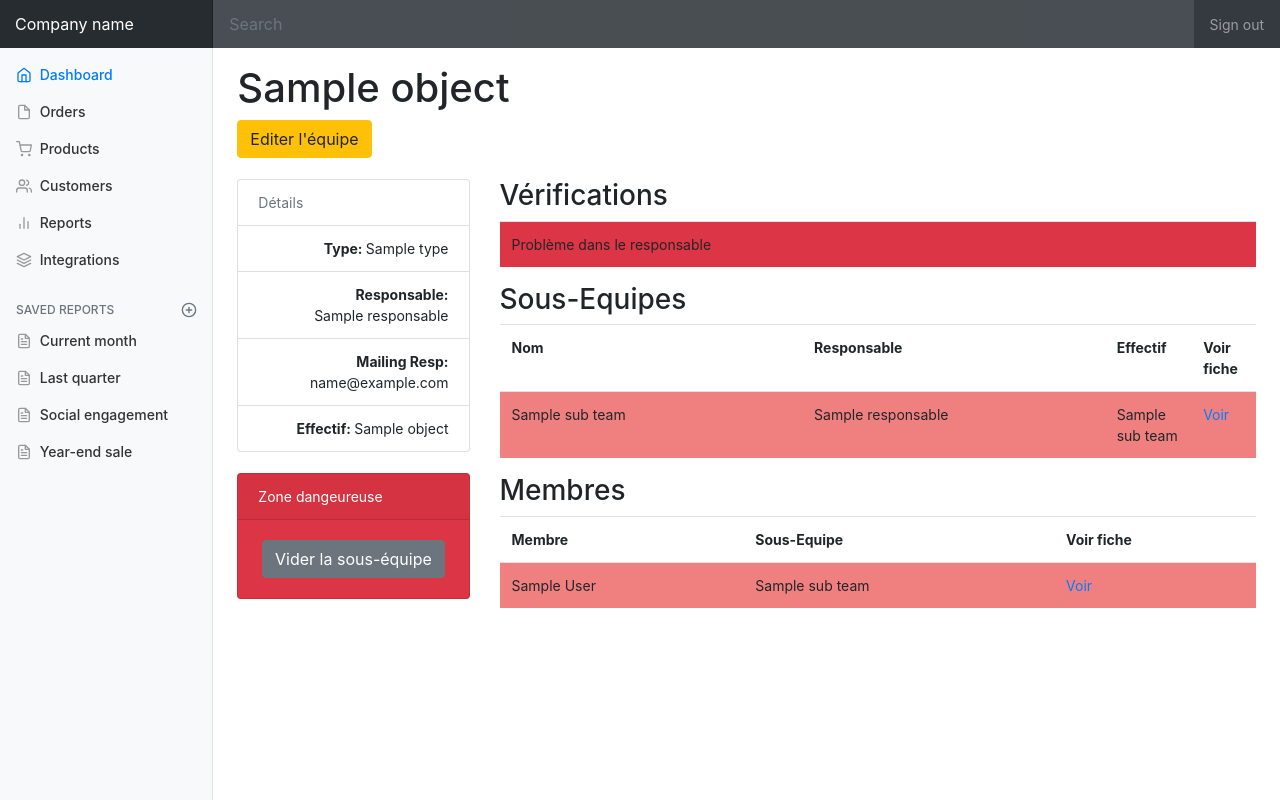
After one commit to BdEINSALyon/mapp, a Django app: template active_members/templates/active_members/team_detail.html in a window 1280 px wide. The commit adds this page. Run offline with Django 3.2, Linux system fonts and the light colour scheme; the template is opened without the code that fills it: most values are stand-ins (such as "Sample title", 1, 10 or a date in 2020); some libraries are stand-ins or nearby versions.

Commit message:
Change form and template, add account management

```diff
--- /dev/null
+++ b/active_members/templates/active_members/team_detail.html
@@ -0,0 +1,85 @@
+{% extends "base.html" %}
+{% block content %}
+    <div class="row">
+        <div class="col">
+            <h1 class="">{{ object.name }}</h1>
+            <a href="{% url "edit_team" object.pk %}"><button type="button" class="btn btn-warning">Editer l'équipe</button></a>
+            <br>
+        </div>
+    </div>
+  <br>
+    <div class="row">
+        <div class="col-sm-3">
+            <!--left col-->
+            <ul class="list-group">
+                <li class="list-group-item text-muted" contenteditable="false">Détails</li>
+                <li class="list-group-item text-right"><span class="pull-left"><strong class="">Type: </strong></span> {{ object.type }}</li>
+                <li class="list-group-item text-right"><span class="pull-left"><strong class="">Responsable: </strong></span><br> {{ object.responsable }}</li>
+                <li class="list-group-item text-right"><span class="pull-left"><strong class="">Mailing Resp: </strong></span><br> {{ object.resp_mailing }}</li>
+                <li class="list-group-item text-right"><span class="pull-left"><strong class="">Effectif: </strong></span> {{ object.nombre }}</li>
+            </ul><br>
+            <div class="card text-white bg-danger mb-3" style="max-width: 18rem;">
+                <div class="card-header">Zone dangeureuse</div>
+                <div class="card-body" align="center">
+                    <form method="get" action="{% url "clean_team" object.pk %}">
+                        <button class="btn btn-secondary" onclick="return confirm('Etes vous sur ? Ceci est irréversible')">Vider la sous-équipe</button>
+                    </form>
+                </div>
+            </div>
+        </div>
+        <!--/col-3-->
+        <div class="col-sm-9" style="" contenteditable="false">
+            <h3>Vérifications</h3>
+            <div class="table-responsive">
+                <table class="table">
+                    {% if object.check_resp %}
+                        <tr class="bg-success"><td>Définition du responsable OK</td></tr>
+                    {% else %}
+                        <tr class="bg-danger"><td>Problème dans le responsable</td></tr>
+                    {% endif %}
+                </table>
+            </div>
+            <h3>Sous-Equipes</h3>
+            <div class="table-responsive">
+                <table class="table">
+                    <tr>
+                        <th width="40%">Nom</th>
+                        <th width="40%">Responsable</th>
+                        <th>Effectif</th>
+                        <th>Voir fiche</th>
+                    </tr>
+                    {% for i in object.subTeams.all %}
+                        <tr {% if not i.check_resp%} style="background-color: lightcoral" {% endif %}>
+                            <td>{{ i.name }}</td>
+                            <td>{{ i.responsable }}</td>
+                            <td>{{ i.nombre }}</td>
+                            <td><a href="{% url "show_subteam" i.pk %}">Voir</a></td>
+                        </tr>
+
+                    {% endfor %}
+                </table>
+            </div>
+            <h3>Membres</h3>
+                        <div class="table_responsive">
+                <table class="table">
+                    <tr>
+                        <th>Membre</th>
+                        <th>Sous-Equipe</th>
+                        <th>Voir fiche</th>
+                    </tr>
+            {% for i in object.subTeams.all %}
+                    {% for j in i.members.all %}
+                        <tr {% if not j.profil_complete%} style="background-color: lightcoral" {% endif %}>
+                        <td>{{ j.first_name }} {{ j.last_name }}</td>
+                        <td>{{ i.name }}</td>
+                        <td><a href="{% url "show_member" j.pk %}">Voir</a></td>
+                        </tr>
+                    {% endfor %}
+
+            {% endfor %}
+                 </table>
+                </div>
+        </div>
+
+    </div>
+{% endblock %}
```
Also changed, not shown: active_members/forms.py (+17 -1 lines), active_members/models.py (+13 -0 lines), active_members/templates/active_members/subteam_detail.html (+11 -3 lines), active_members/templates/active_members/team_list.html (added, +26 -0 lines), active_members/urls.py (+14 -6 lines), active_members/views.py (+51 -11 lines), active_members/templates/active_members/form_basic.html (renamed from active_members/templates/active_members/add_membre.html).
